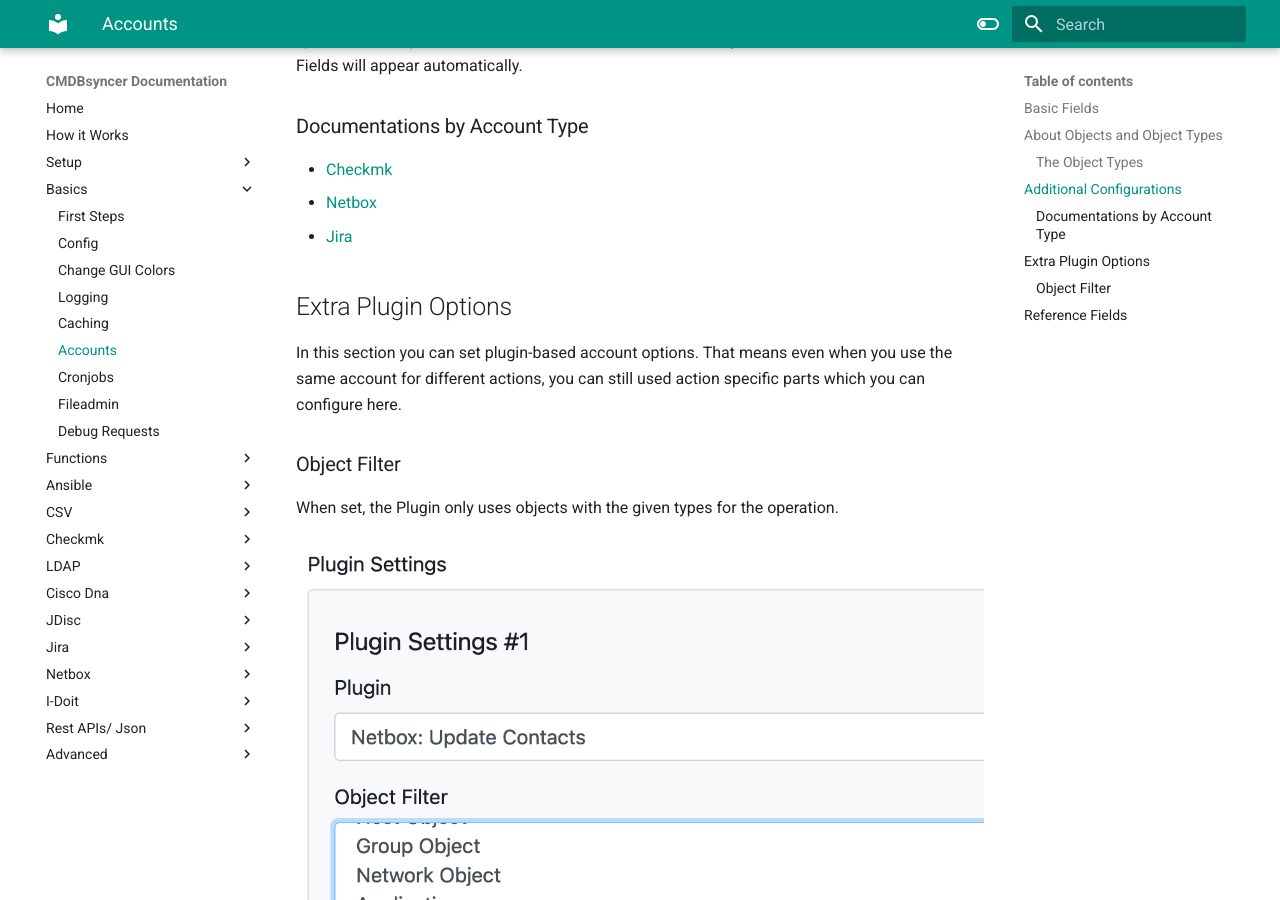
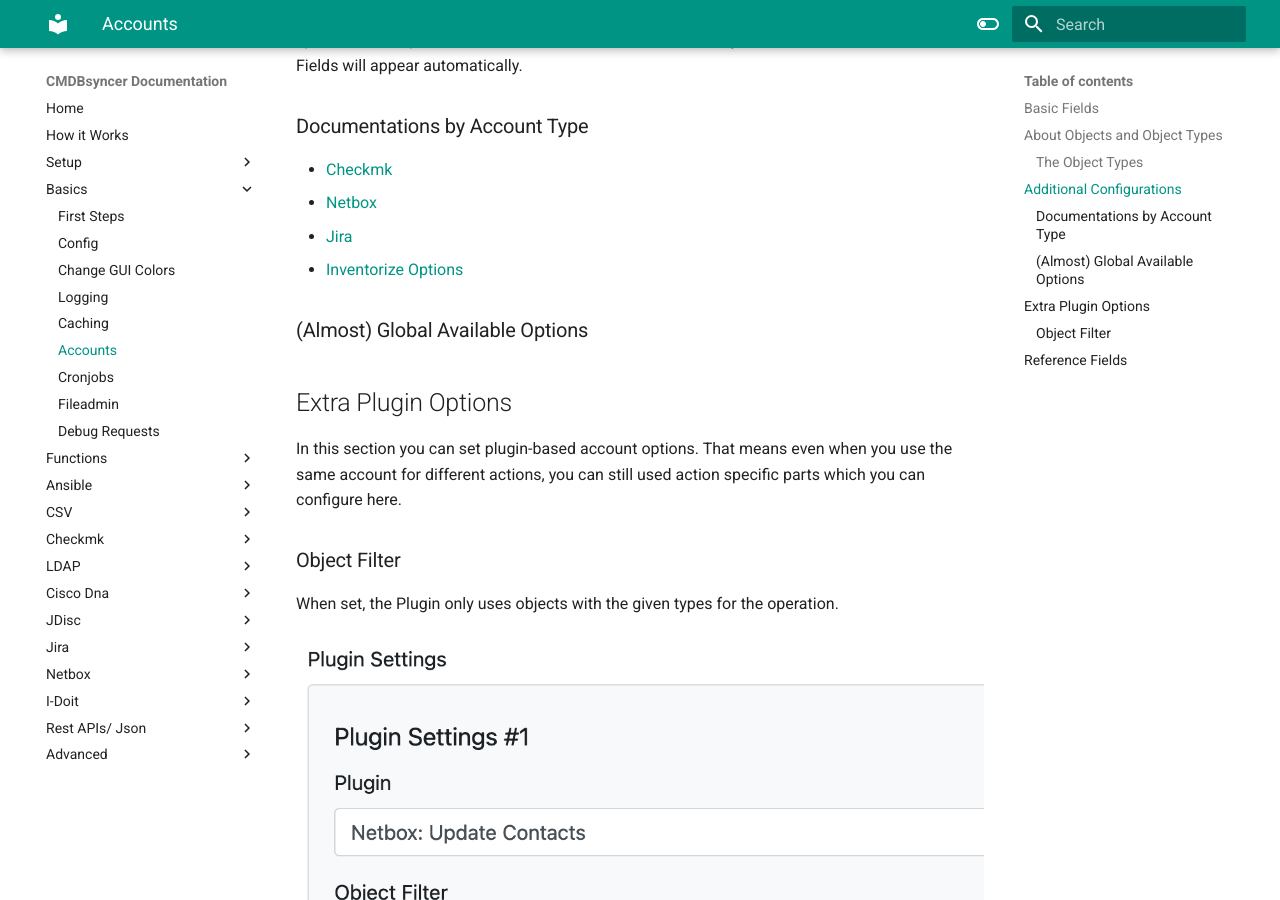
Before and after one commit to kuhn-ruess/cmdbsyncer-docs, an MkDocs documentation site: the page built from docs/basics/accounts.md, in a window 1280 px wide and 900 px high, scrolled down 1873 px. Built offline with MkDocs 1.6.1 and Material for MkDocs 9.7.7, drawn with Linux system fonts in a browser that asks for light colours.

Commit message:
Updated Docu

```diff
--- a/docs/basics/accounts.md
+++ b/docs/basics/accounts.md
@@ -38,7 +38,9 @@
  - [Checkmk](../checkmk/accounts.md)
  - [Netbox](../netbox/account.md)
  - [Jira](../jira/index.md)
+ - [Inventorize Options](host_labels_inventory.md/#account-options-for-inventorize-scripts)
 
+### (Almost) Global Available Options
 
 ## Extra Plugin Options
 In this section you can set plugin-based account options. That means even when you use the same account for different actions, you can still used action specific parts which you can configure here.
```
